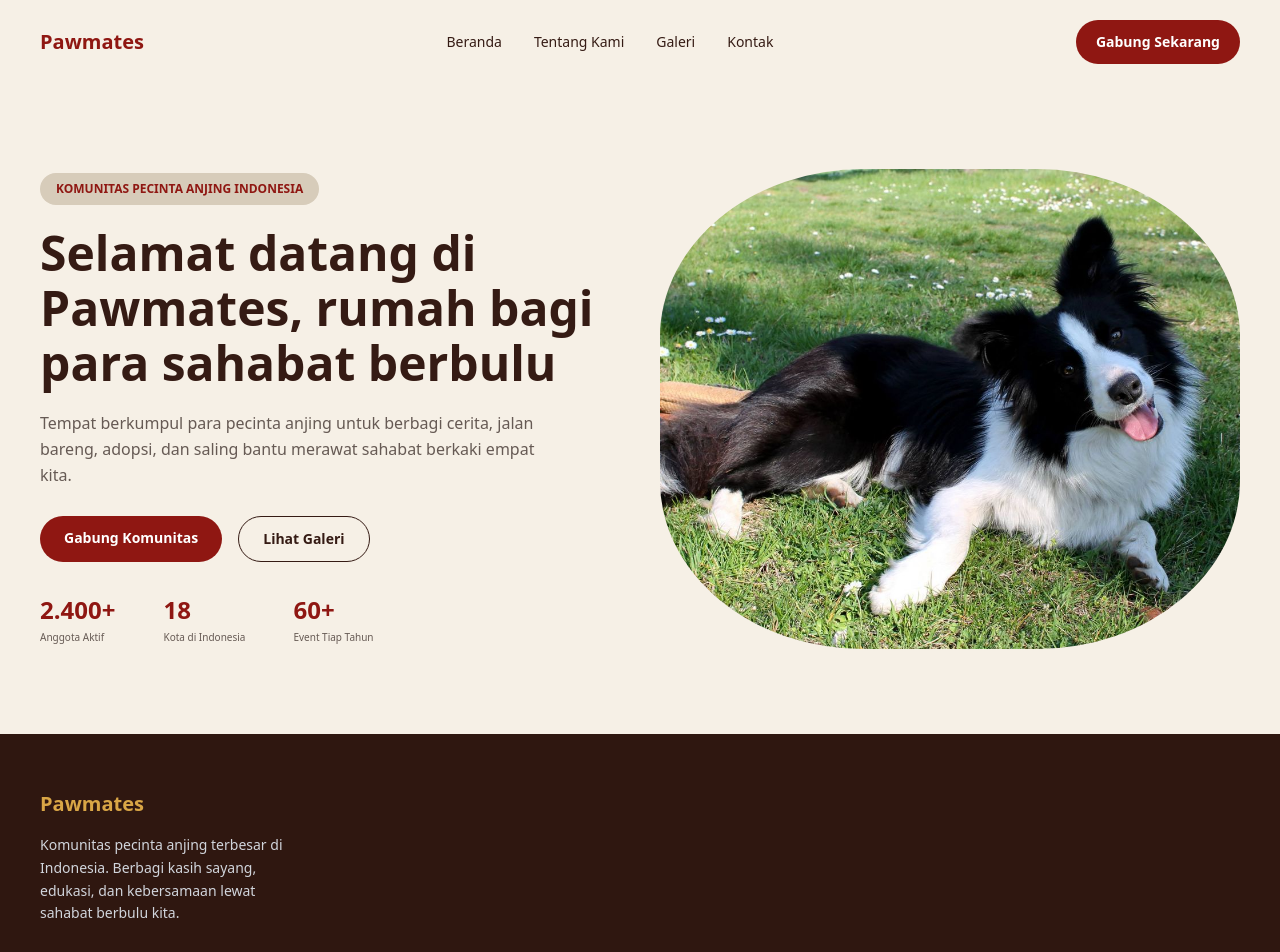
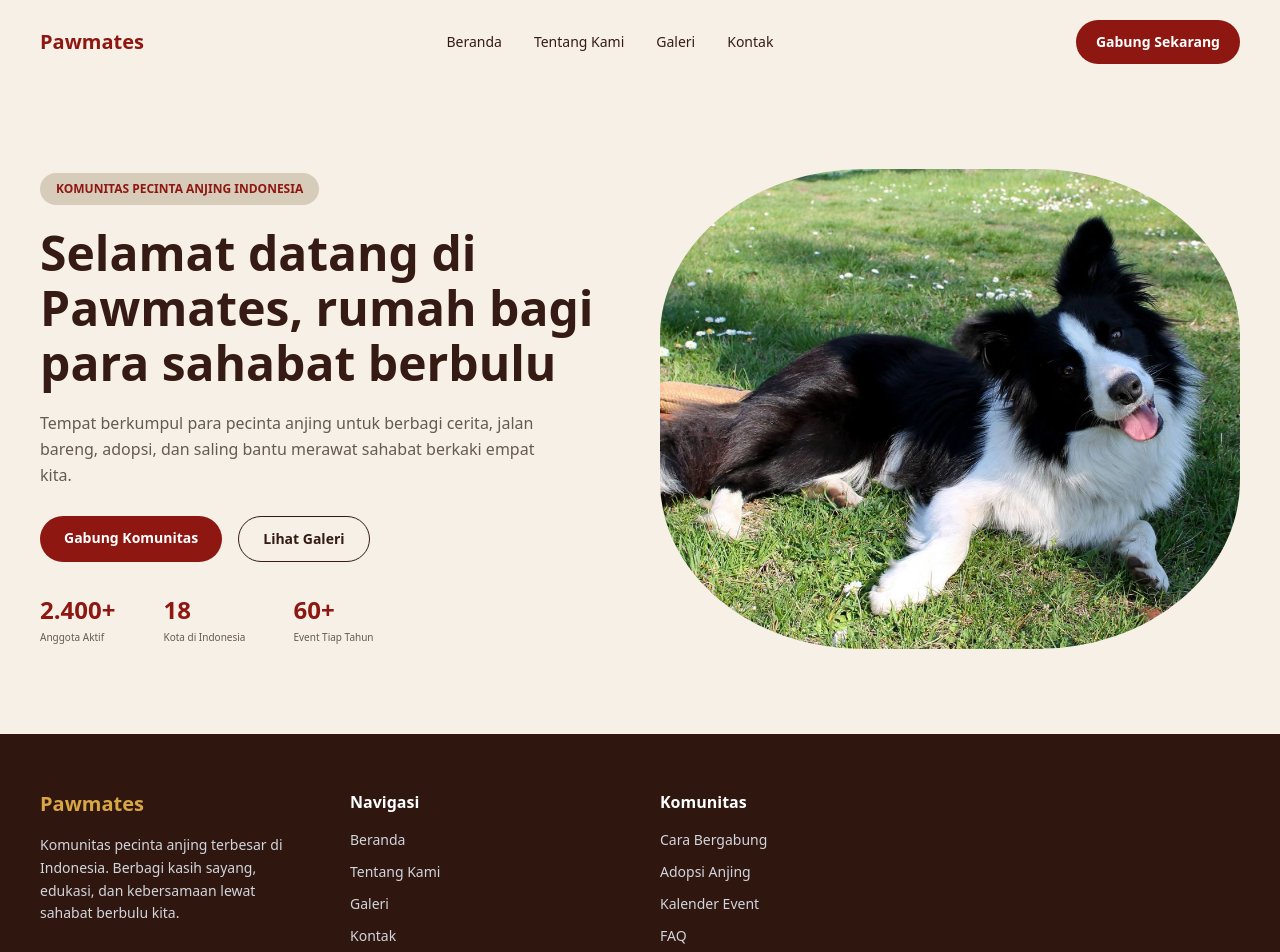
Before and after one commit to NaiRaw10/Project-Pawmates, a Next.js app in the folder frontend/: page / in a window 1280 px wide. Shown: the top 952 px of the page. Built offline with nearby package versions, Linux system fonts and the light colour scheme.

Commit message:
feat: menambahkan navigasi dan komunitas footer

```diff
--- a/frontend/app/components/Footer.jsx
+++ b/frontend/app/components/Footer.jsx
@@ -17,6 +17,42 @@ export default function Footer() {
           </p>
         </div>
 
+        <div>
+          <h3 className="font-bold">
+            Navigasi
+          </h3>
+
+          <div className="mt-4 space-y-3 text-sm text-gray-300">
+            <a href="#home" className="block hover:text-white">
+              Beranda
+            </a>
+
+            <a href="#about" className="block hover:text-white">
+              Tentang Kami
+            </a>
+
+            <a href="#gallery" className="block hover:text-white">
+              Galeri
+            </a>
+
+            <a href="#join" className="block hover:text-white">
+              Kontak
+            </a>
+          </div>
+        </div>
+
+        <div>
+          <h3 className="font-bold">
+            Komunitas
+          </h3>
+
+          <div className="mt-4 space-y-3 text-sm text-gray-300">
+            <p>Cara Bergabung</p>
+            <p>Adopsi Anjing</p>
+            <p>Kalender Event</p>
+            <p>FAQ</p>
+          </div>
+        </div>
       </div>
     </footer>
   );
```
